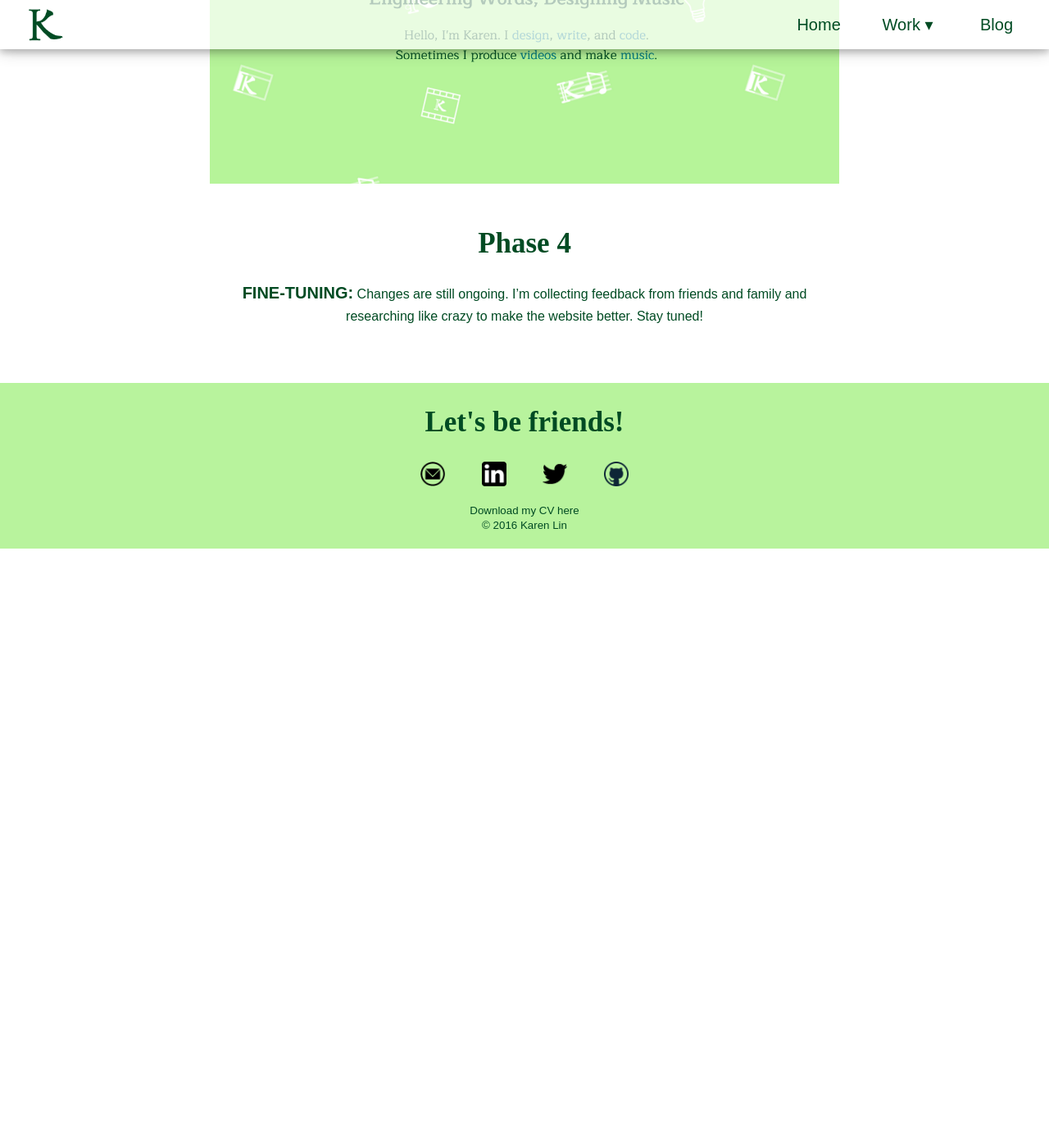
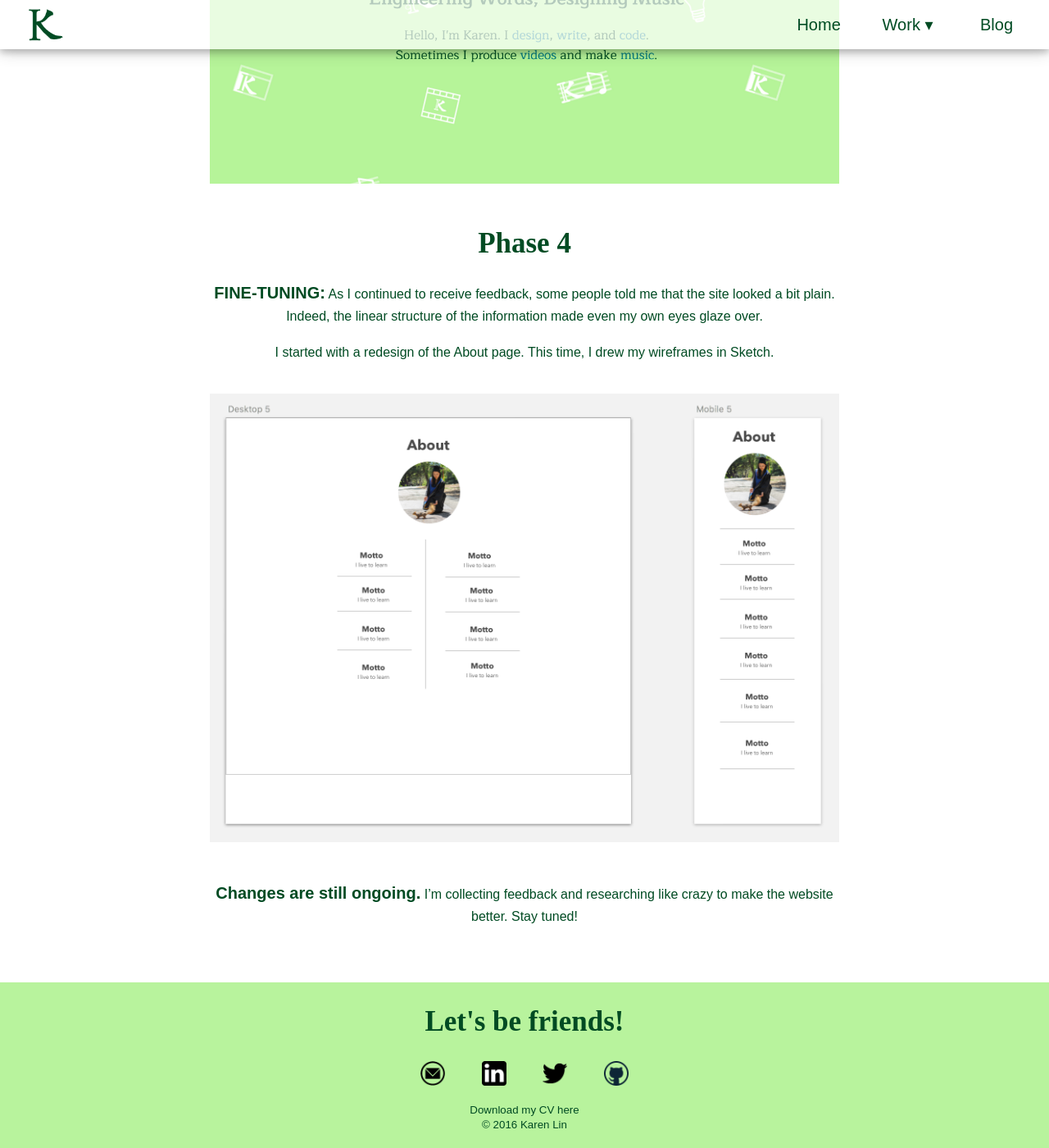
Before and after one commit to karenarialin/karenarialin.github.io, a Jekyll site: the page built from website.md, in a window 1280 px wide and 1400 px high, scrolled down 4574 px. Shown: the whole window at 82% size. Built offline with Jekyll 4.4.1, drawn with Linux system fonts in a browser that asks for light colours; nearby versions of some CDN libraries; some web fonts are replaced; before the commit the page ends 5243 px from its top, so only the background shows below that.

```diff
--- a/_includes/code-include.html
+++ b/_includes/code-include.html
@@ -30,7 +30,8 @@
 <div class='work-2'>
     <div class='work-wrapper'>
     <h2>Ranker</h2>
-    <p>I love making lists and ranking items, so I wrote a program that would help me do both. The program compares all the items in a user-inputted list using the Shell sort algorithm (my favorite), then displays the final ranked list. I'm still in the process of turning it into a web application using ReactJS.</p>
+    <p>I love making lists and ranking items, so I wrote a script to help me do both. The program helps users compare all the items in their list using the Shell sort algorithm (my favorite), then displays the final ranked list. I'm still in the process of turning it into a web application using ReactJS.</p>
+    <a href='ranker.html' class='button'>Learn more</a>
     </div>
 </div>
 
--- a/css/main.css
+++ b/css/main.css
@@ -278,7 +278,7 @@ a:active {
 
 .landing {
     text-align: center;
-    padding: 220px 0px;
+    padding: 260px 0px;
     background: url(images/logo-pattern.gif);
     background-size: cover;
     box-shadow: 0 4px 8px 0 rgba(0, 0, 0, 0.2), 0 6px 20px 0 rgba(0, 0, 0, 0.19);
--- a/website.md
+++ b/website.md
@@ -63,4 +63,10 @@ Time to deploy and share with the world!
 
 ## Phase 4
 
-**FINE-TUNING:** Changes are still ongoing. I'm collecting feedback from friends and family and researching like crazy to make the website better. Stay tuned!
+**FINE-TUNING:** As I continued to receive feedback, some people told me that the site looked a bit plain. Indeed, the linear structure of the information made even my own eyes glaze over.
+
+I started with a redesign of the About page. This time, I drew my wireframes in Sketch.
+
+![About page](/css/images/aboutwireframe.png)
+
+<strong>Changes are still ongoing.</strong> I'm collecting feedback and researching like crazy to make the website better. Stay tuned!
```
Also changed, not shown: _layouts/home.html (+2 -18 lines), ranker.md (added, +18 -0 lines), README.md, css/images/aboutwireframe.png (added), css/images/rankersketch.jpg (added), css/images/rankerwireframe.png (added).
